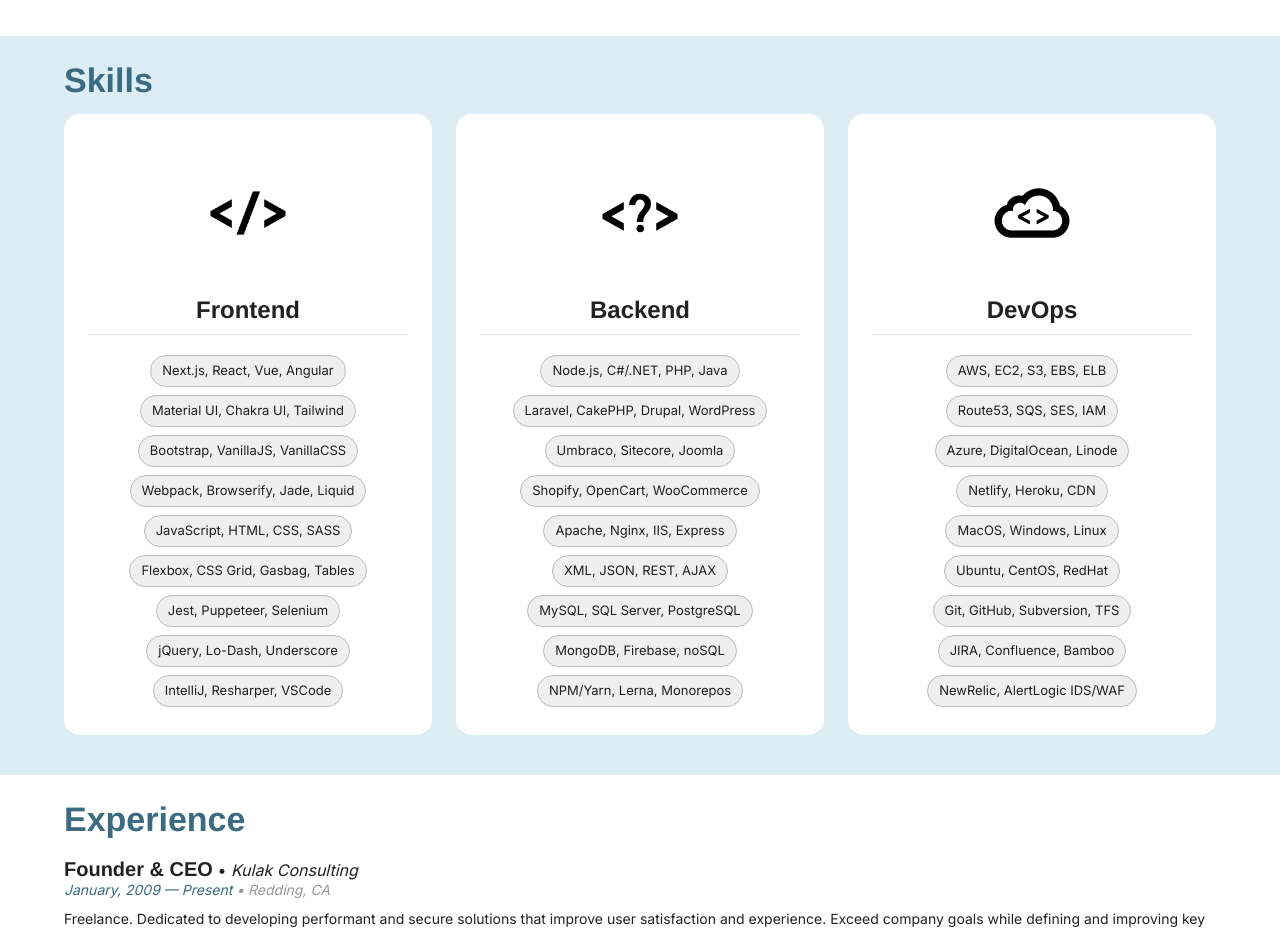
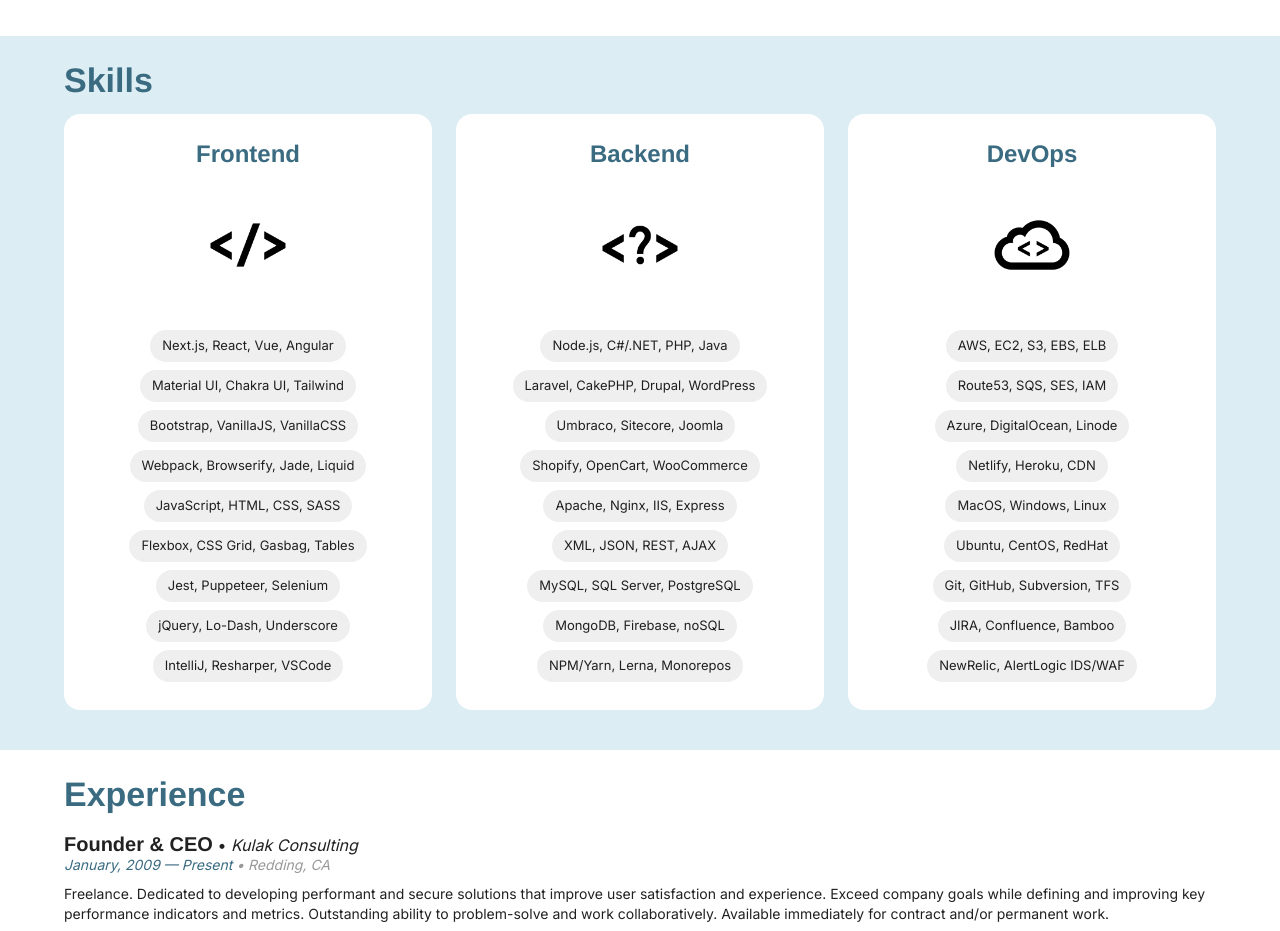
Before and after one commit to dougkulak/dougkulak-com, a React (Create React App) app: page / in a window 1280 px wide. Shown: the part 1020-1951 px from the top of the page. Built offline with nearby package versions, Linux system fonts and the light colour scheme; a web font is replaced by a local one.

Commit message:
refactor: skill styling

```diff
--- a/src/components/Skills.js
+++ b/src/components/Skills.js
@@ -1,6 +1,6 @@
 import React from "react";
 import { SectionTitle } from "./SectionTitle";
-import { Box, Chip, Divider, Grid, Typography } from "@mui/material";
+import { Box, Chip, Grid, Typography } from "@mui/material";
 
 const skills = {
   frontend: [
@@ -42,6 +42,9 @@ function Panel({ data, title }) {
   return (
     <Grid item xs={12} md={4} textAlign={"center"}>
       <Box borderRadius={4} p={3} sx={{ backgroundColor: "white" }}>
+        <Typography variant="h5" color={"primary"}>
+          {title}
+        </Typography>
         <Box sx={{ display: { xs: "none", md: "block" } }}>
           <img
             src={`/img/${title.toLowerCase()}.png`}
@@ -49,15 +52,11 @@ function Panel({ data, title }) {
             alt={title}
           />
         </Box>
-        <Typography variant="h5">{title}</Typography>
-        <Box mb={2} mt={1}>
-          <Divider />
-        </Box>
         {data.map((skillSet, i) => (
           <Chip
             key={i}
             label={skillSet.join(", ")}
-            variant="outlined"
+            variant="filled"
             sx={{
               backgroundColor: "#efefef",
               margin: 0.5,
```
